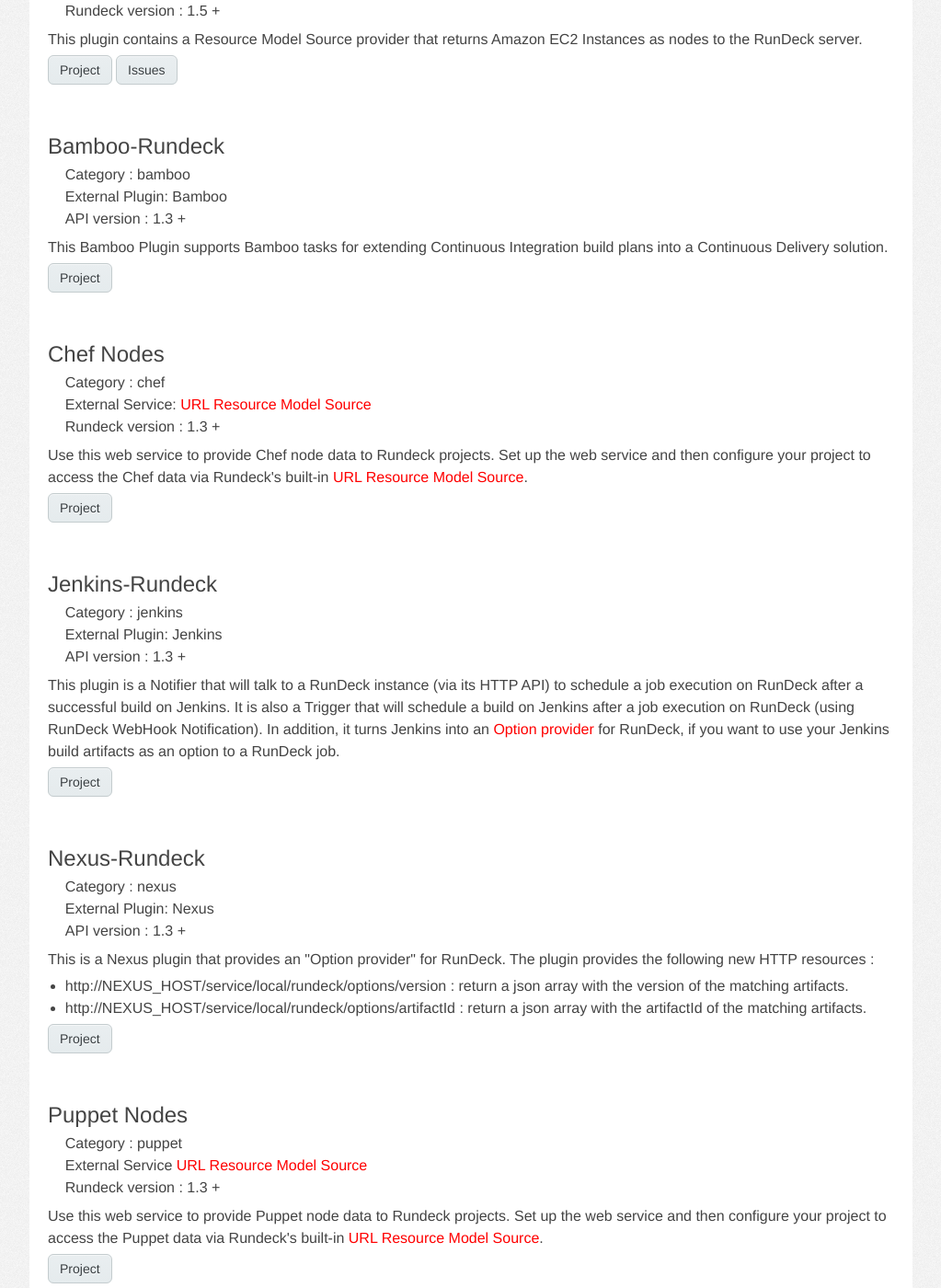
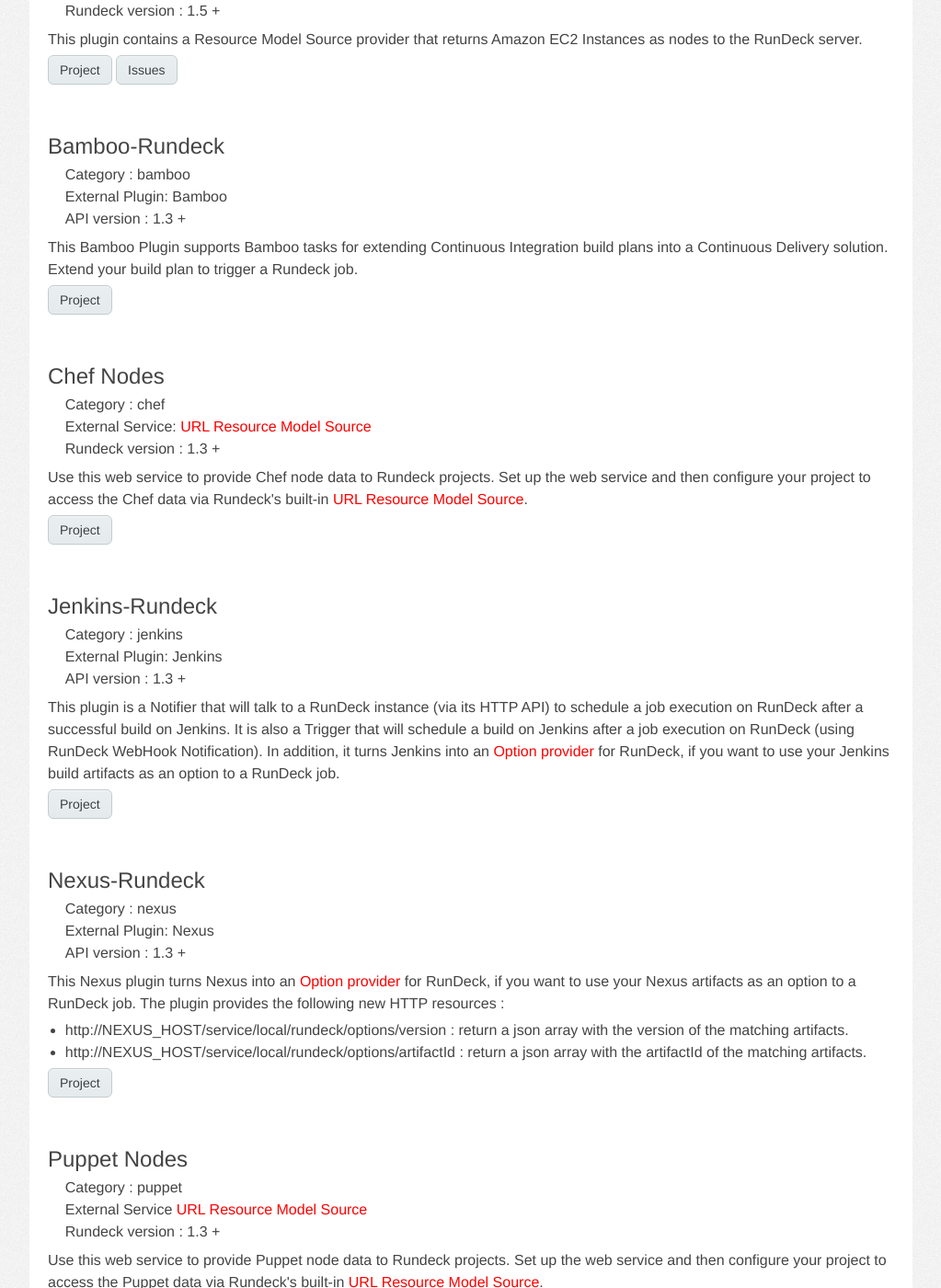
Before and after one commit to rundeck/rundeck-ghpages, a Jekyll site: the page built from plugins.html, in a window 1280 px wide and 1400 px high, scrolled down 413 px. Shown: the whole window at 92% size, without its empty margins (128-1151 px from the left). Built offline with Jekyll 4.4.1, drawn with Linux system fonts in a browser that asks for light colours; nearby versions of some CDN libraries; some of the changed text lies outside the part shown.

Commit message:
update project description.

```diff
--- a/_includes/navheader.html
+++ b/_includes/navheader.html
@@ -2,7 +2,7 @@
     <li class="item index grid_4 alpha">
     <a href="/index.html">
       <h1>Rundeck</h1>
-      <p class="rd_version">Open-Source Orchestration</p>
+      <p class="rd_version">Open-Source Process Automation</p>
       </a>
     </li>
     <li class="item about grid_2">
--- a/_includes/rundeckdescription.html
+++ b/_includes/rundeckdescription.html
@@ -5,10 +5,10 @@
 </div>
 <div class="grid_10">
 <h3>
-Rundeck is an open-source <em>process automation</em> and <em>command orchestration</em> tool with a <em>web console</em>.
+Rundeck is an open-source <em>process automation</em> server with a <em>graphical console</em> and <em>web API</em>.
 </h3>
 <p>
- Dispatch shell commands and scripts across all your physical or virtual nodes  from a web-based or command-line interface. Automate ad-hoc and routine procedures. Use the API and plugins to integrate with other services.  Use your LDAP/AD for authentication, and configure extensive access control.</p>
+ Define multi-step workflows to automate your processes. Workflow steps can dispatch shell commands and scripts across all your physical or virtual nodes and execute actions in other tools through plugins. Use Rundeck as a portal to provide self serve automation or use Rundeck as an automation engine to power your own hosted service.  Configure extensive role-based access control with LDAP/Active Directory and policies.</p>
 
 </div>
 
--- a/plugins.html
+++ b/plugins.html
@@ -87,6 +87,7 @@
         </header>
         <div class="desc">
           <p>This Bamboo Plugin supports Bamboo tasks for extending Continuous Integration build plans into a Continuous Delivery solution.
+            Extend your build plan to trigger a Rundeck job.
           </p>
         </div>
         <p class="buttons">
@@ -164,7 +165,7 @@
           </ul>
         </header>
         <div class="desc">
-          <p>This is a Nexus plugin that provides an "Option provider" for RunDeck.
+          <p>This Nexus plugin turns Nexus into an <a href="http://rundeck.org/docs/RunDeck-Guide.html#option-model-provider">Option provider</a> for RunDeck, if you want to use your Nexus artifacts as an option to a RunDeck job.
             The plugin provides the following new HTTP resources :
           </p>
           <p>
```
